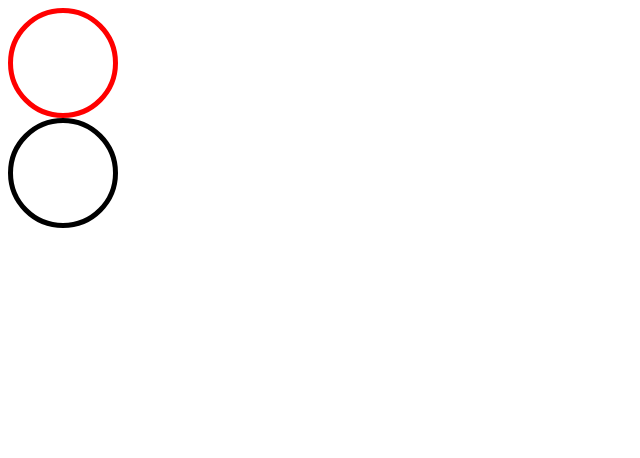
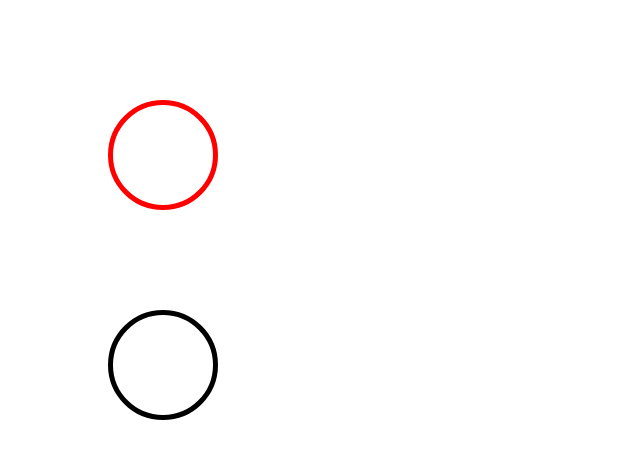
Before and after one commit to hkprasadam/27, a plain HTML site: page index.html in a window 1280 px wide. Shown: the whole page, without its empty margins (0-640 px from the left). Drawn offline with Linux system fonts and the light colour scheme.

Commit message:
add file

```diff
--- a/index.html
+++ b/index.html
@@ -10,14 +10,14 @@
             height: 100px;
             width: 100px;
             border-radius: 100px;
-            margin: ;
+            margin: 100px;
         }
         #two{
             border: 5px black solid;
             height: 100px;
             width: 100px;
             border-radius: 100px;
-            margin: ;
+            margin: 100px;
         }
     </style>
 </head>
```
